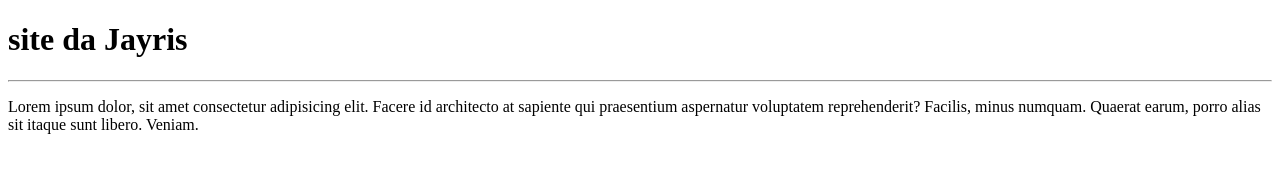
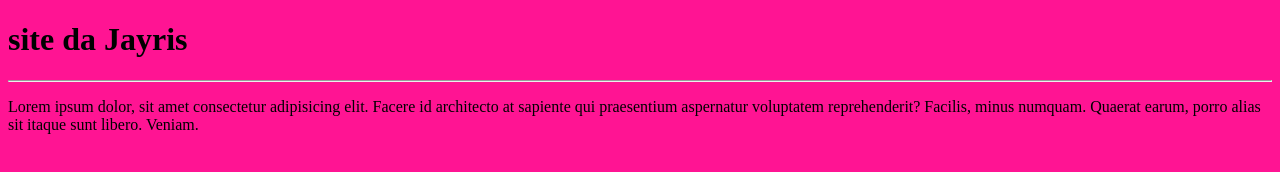
Before and after one commit to abrahao2023/entrega2024, a plain HTML site: page index.html in a window 1280 px wide. Drawn offline with Linux system fonts and the light colour scheme.

Commit message:
cor rosa

```diff
--- a/index.html
+++ b/index.html
@@ -5,6 +5,11 @@
     <meta http-equiv="X-UA-Compatible" content="IE=edge">
     <meta name="viewport" content="width=device-width, initial-scale=1.0">
     <title>Abrahão</title>
+    <style>
+        body{
+            background-color: deeppink;
+        }
+    </style>
 </head>
 <body>
     <h1>site da Jayris</h1>
```
